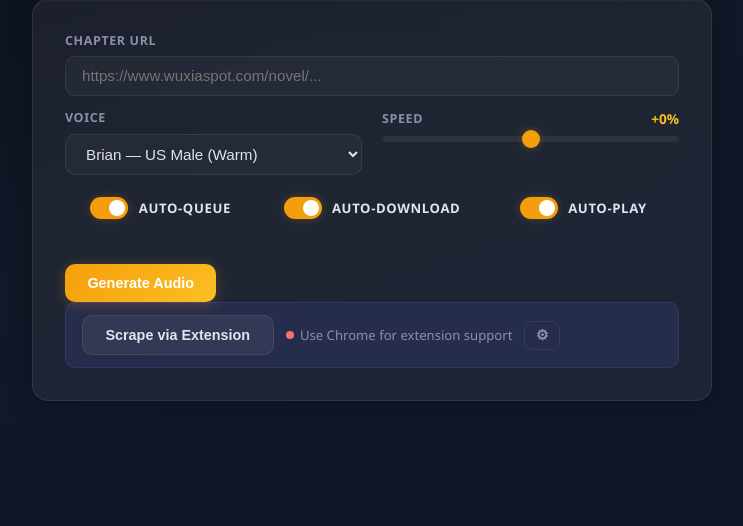
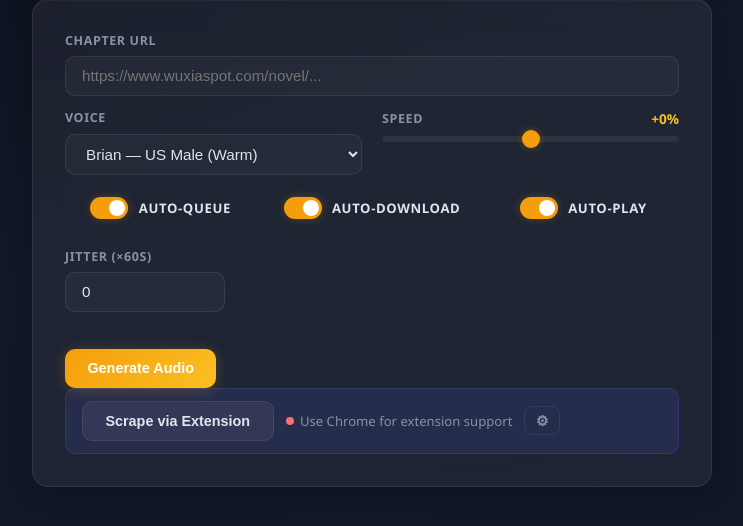
Before and after one commit to ShegzBit/shegzbit-audiobook, a FastAPI app: page / in a window 1280 px wide. Shown: the part 189-715 px from the top of the page, without its empty margins (268-1011 px from the left). Run offline with FastAPI, Linux system fonts and the light colour scheme; parts of the project's set-up code (start-up, migrations or seed data) failed here and were passed over.

Commit message:
DEV: working fine

```diff
--- a/static/app.js
+++ b/static/app.js
@@ -201,6 +201,7 @@ if (typeof PAGE !== 'undefined' && PAGE === 'reader') {
     fetching:         'Fetching page…',
     extracting:       'Extracting chapter text…',
     synthesizing:     'Synthesizing audio (this takes a minute)…',
+    jittering:        'Jittering…',
     done:             'Ready',
     error:            'Error',
     captcha_blocked:  'Verification required',
@@ -211,7 +212,7 @@ if (typeof PAGE !== 'undefined' && PAGE === 'reader') {
     captchaBlock.style.display = 'none';
     errorBlock.style.display = 'none';
 
-    const inProgress = ['queued', 'fetching', 'extracting', 'synthesizing'].includes(status);
+    const inProgress = ['queued', 'fetching', 'extracting', 'synthesizing', 'jittering'].includes(status);
     statusSpinner.style.display = inProgress ? 'block' : 'none';
     statusLabel.textContent = (status !== 'synthesizing' && data?.progress_msg) || STATUS_LABELS[status] || status;
     statusLabel.style.color = status === 'done' ? 'var(--success)'
@@ -373,6 +374,19 @@ if (typeof PAGE !== 'undefined' && PAGE === 'reader') {
 
   async function autoQueueNext(novelId, episodeId) {
     try {
+      const jitterN = getJitterMultiplier();
+      if (jitterN > 0) {
+        const delayMs = Math.round(Math.random() * jitterN * 60 * 1000);
+        if (delayMs > 0) {
+          playerCard.style.display = 'none';
+          jobStatus.style.display  = 'block';
+          statusSpinner.style.display = 'block';
+          await sleepWithCountdown(delayMs, (label) => {
+            statusLabel.textContent = 'Jittering\u2026 ' + label;
+            statusLabel.style.color = 'var(--muted)';
+          });
+        }
+      }
       const resp = await fetch(`/api/novels/${novelId}/queue-next`, {
         method: 'POST',
         headers: { 'Content-Type': 'application/json' },
@@ -493,12 +507,14 @@ if (typeof PAGE !== 'undefined' && PAGE === 'reader') {
   const EXT_ID_KEY        = 'audiobook-juice-ext-id';
   const DELAY_KEY         = 'ext-auto-queue-delay';
   const CAP_KEY           = 'ext-session-cap';
+  const JITTER_KEY        = 'auto-queue-jitter';
 
   const extConfigToggle   = document.getElementById('ext-config-toggle');
   const extConfigPanel    = document.getElementById('ext-config');
   const extIdInput        = document.getElementById('ext-id-input');
   const delayInput        = document.getElementById('delay-input');
   const capInput          = document.getElementById('cap-input');
+  const jitterInput       = document.getElementById('jitter-input');
   const btnScrape         = document.getElementById('btn-scrape');
   const extDot            = document.getElementById('ext-dot');
   const extStatusText     = document.getElementById('ext-status-text');
@@ -510,10 +526,13 @@ if (typeof PAGE !== 'undefined' && PAGE === 'reader') {
   if (savedDelay) delayInput.value = savedDelay;
   const savedCap = localStorage.getItem(CAP_KEY);
   if (savedCap) capInput.value = savedCap;
+  const savedJitter = localStorage.getItem(JITTER_KEY);
+  if (savedJitter) jitterInput.value = savedJitter;
 
   extIdInput.addEventListener('change', () => localStorage.setItem(EXT_ID_KEY, extIdInput.value.trim()));
   delayInput.addEventListener('change', () => localStorage.setItem(DELAY_KEY, delayInput.value));
   capInput.addEventListener('change', () => localStorage.setItem(CAP_KEY, capInput.value));
+  jitterInput.addEventListener('change', () => localStorage.setItem(JITTER_KEY, jitterInput.value));
 
   extConfigToggle.addEventListener('click', () => {
     const visible = extConfigPanel.style.display !== 'none';
@@ -528,16 +547,34 @@ if (typeof PAGE !== 'undefined' && PAGE === 'reader') {
     return Math.round(baseMs * jitterFactor);
   }
 
-  function sleep(ms) {
-    return new Promise(resolve => setTimeout(resolve, ms));
-  }
-
   function getBaseDelay() {
     return Math.max(0.5, parseFloat(delayInput.value) || 2);
   }
 
+  function getJitterMultiplier() {
+    return Math.max(0, parseInt(jitterInput.value, 10) || 0);
+  }
+
   function getSessionCap() {
     return Math.max(1, parseInt(capInput.value, 10) || 20);
+  }
+
+  function sleepWithCountdown(ms, onTick) {
+    return new Promise(resolve => {
+      const end = Date.now() + ms;
+      function tick() {
+        const remaining = Math.max(0, end - Date.now());
+        const totalSec = Math.ceil(remaining / 1000);
+        const m = Math.floor(totalSec / 60);
+        const s = totalSec % 60;
+        const label = m > 0 ? `${m}m ${s}s` : `${s}s`;
+        onTick(label, remaining);
+        if (remaining <= 0) { resolve(); return; }
+        const nextDelay = Math.min(1000, remaining);
+        setTimeout(tick, nextDelay);
+      }
+      tick();
+    });
   }
 
   // Extension availability check
@@ -761,10 +798,11 @@ if (typeof PAGE !== 'undefined' && PAGE === 'reader') {
         return;
       }
       const delayMs = jitteredDelayMs(getBaseDelay());
-      const mins = Math.round(delayMs / 60000);
-      updateSessionCounter(`Waiting ~${mins}m for next chapter…`);
-      setExtStatus('busy', `Next chapter in ~${mins}m`);
-      await sleep(delayMs);
+      await sleepWithCountdown(delayMs, (label) => {
+        updateSessionCounter(`Waiting ${label} for next chapter\u2026`);
+        setExtStatus('busy', `Next chapter in ${label}`);
+      });
+      urlInput.value = nextUrl;
       processChapter(nextUrl, true);
     }
   }
--- a/templates/index.html
+++ b/templates/index.html
@@ -54,6 +54,15 @@
         <span class="toggle-slider"></span>
         <span class="toggle-text">Auto-play</span>
       </label>
+    </div>
+  </div>
+
+  <div class="row-2" style="margin-top:.4rem">
+    <div class="field" style="max-width:10rem">
+      <label for="jitter-input">Jitter (×60s)</label>
+      <input type="number" id="jitter-input" class="input"
+             min="0" step="1" value="0"
+             title="Random pause 0–N×60s before each auto-queued chapter" />
     </div>
   </div>
 
```
Also changed, not shown: 1 other file.
